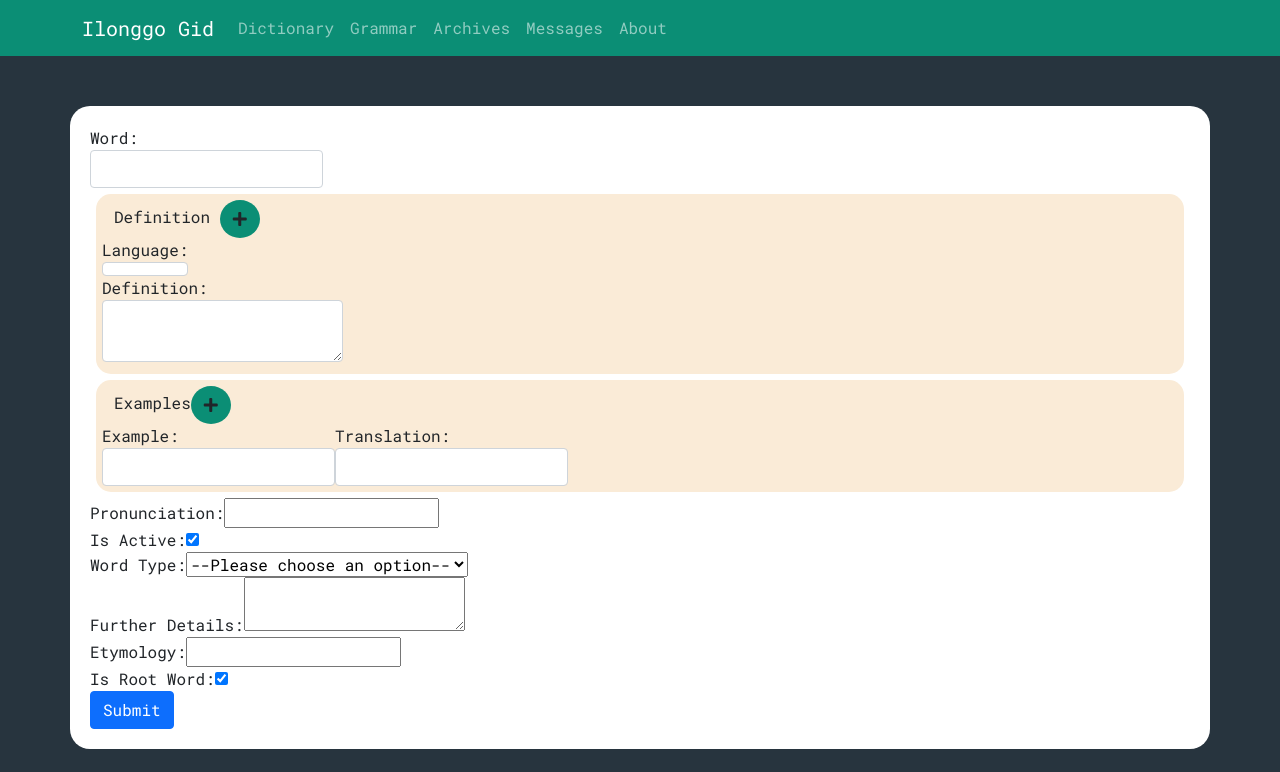
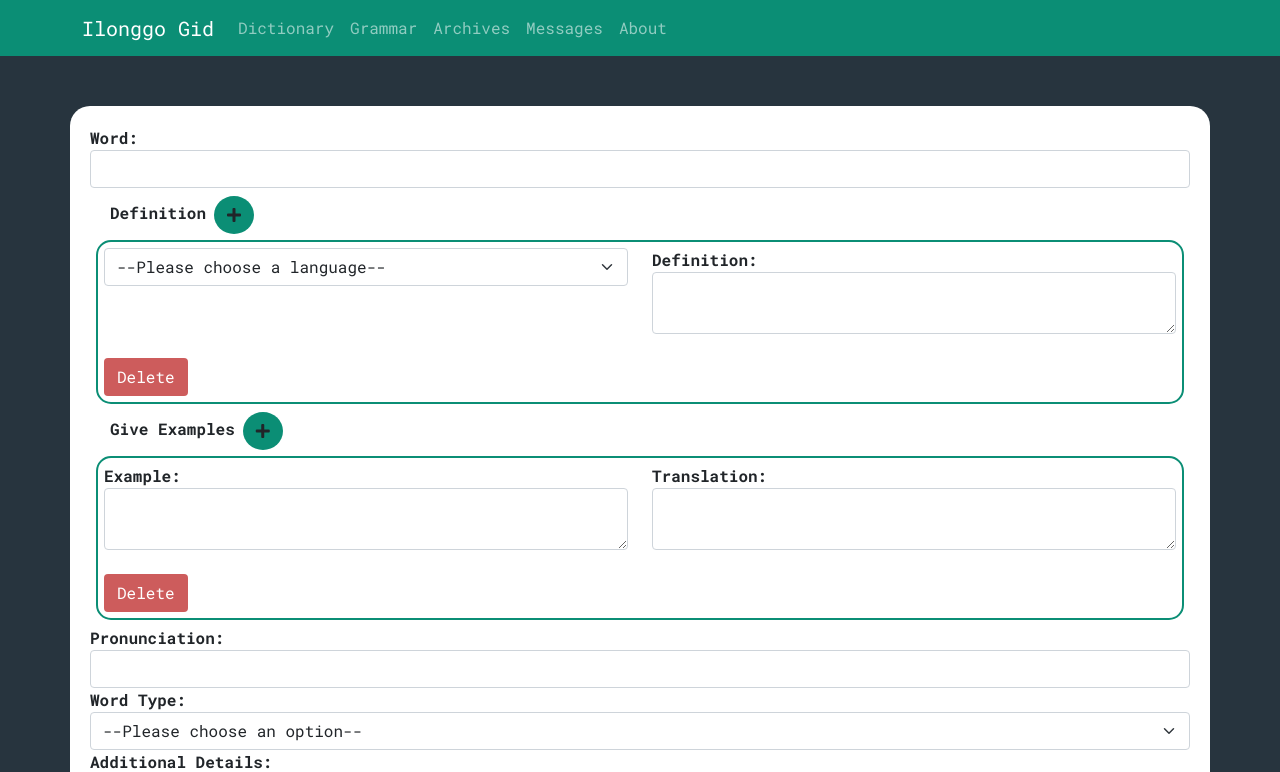
Before and after one commit to jdevc20/IlonggoGid, a React (Vite) app: page /dictionarycontribute in a window 1280 px wide. Shown: the top 772 px of the page. Built offline with nearby package versions, Linux system fonts and the light colour scheme.

Commit message:
[*] Form Added

```diff
--- a/src/App.css
+++ b/src/App.css
@@ -158,7 +158,7 @@ body {
 }
 
 .definition {
-    background-color:antiquewhite;
+    border: solid 2px var(--primary-color);
     margin: 6px;
     padding: 6px;
     border-radius: 15px;
@@ -170,7 +170,7 @@ body {
 }
 
 .examples {
-    background-color: antiquewhite;
+    border: solid 2px var(--primary-color);
     margin: 6px;
     padding: 6px;
     border-radius: 15px;
@@ -180,6 +180,11 @@ body {
     background-color: var(--primary-color);
     border-radius: 50%;
 
+}
+
+.btn-delete{
+    background-color: indianred;
+    color: white;
 }
 
 .loadingContainer {
@@ -314,3 +319,11 @@ p {
     font-size: smaller;
     color: slategray;
 }
+
+label {
+    font-weight: bold;
+}
+
+.full-width-textarea {
+    width: 100%;
+}
--- a/src/components/WordDetail.jsx
+++ b/src/components/WordDetail.jsx
@@ -38,7 +38,7 @@ const WordDetail = ({ word, onBack }) => {
                         <i className="fa fa-volume-up" aria-hidden="true"></i> Speak
                     </button>
                 </div>
-                <h4>Definitions:</h4>
+                <label>Definitions:</label>
                 <ul>
                     {word.definitions.map((definition, index) => (
                         <li key={index}>
@@ -47,7 +47,7 @@ const WordDetail = ({ word, onBack }) => {
                         </li>
                     ))}
                 </ul>
-                <h4>Examples:</h4>
+                <label>Examples:</label>
                 <ul>
                     {word.examples.map((example, index) => (
                         <li key={index}>
--- a/src/pages/WordForm.jsx
+++ b/src/pages/WordForm.jsx
@@ -5,98 +5,145 @@ const WordForm = ({ onSubmit }) => {
     const [definitions, setDefinitions] = useState([{ language: '', definition: '' }]);
     const [examples, setExamples] = useState([{ example: '', translation: '' }]);
     const [pronunciation, setPronunciation] = useState('');
-    const [isActive, setIsActive] = useState(true);
+    const [isActive] = useState(false); // isActive is disabled for editing
     const [wordType, setWordType] = useState('');
     const [furtherDetails, setFurtherDetails] = useState('');
     const [etymology, setEtymology] = useState('');
     const [isRootWord, setIsRootWord] = useState(true);
-    // Add other states as needed
 
     const handleAddDefinition = () => {
-        setDefinitions([...definitions, { language: '', definition: '' }]);
+        setDefinitions(prevState => [...prevState, { language: '', definition: '' }]);
     };
 
     const handleAddExample = () => {
-        setExamples([...examples, { example: '', translation: '' }]);
+        setExamples(prevState => [...prevState, { example: '', translation: '' }]);
     };
 
-    // Add other handlers as needed
+    const handleSubmit = async (event) => {
+        event.preventDefault();
+        try {
+            const response = await fetch('https://ilonggogid-api.onrender.com/dictionary/words', {
+                method: 'POST',
+                headers: {
+                    'Content-Type': 'application/json'
+                },
+                body: JSON.stringify({ word, definitions, examples, pronunciation, isActive, wordType, furtherDetails, etymology, isRootWord })
+            });
+            if (!response.ok) {
+                throw new Error('Failed to submit form');
+            }
+            // If submission is successful, you can handle the response here
+            console.log('Form submitted successfully');
+            // Optionally, you can reset the form fields
+            setWord('');
+            setDefinitions([{ language: '', definition: '' }]);
+            setExamples([{ example: '', translation: '' }]);
+            setPronunciation('');
+            setWordType('');
+            setFurtherDetails('');
+            setEtymology('');
+            setIsRootWord(true);
+            alert("Successfully Submitted Entry");
+        } catch (error) {
+            console.error('Error submitting form:', error.message);
+        }
+    };
 
-    const handleSubmit = (event) => {
-        event.preventDefault();
-        onSubmit({ word, definitions, examples, pronunciation, isActive, wordType, furtherDetails, etymology, isRootWord /* Add other fields as needed */ });
+
+    const handleDeleteExample = (index) => {
+        setExamples(prevState => {
+            const newExamples = [...prevState];
+            newExamples.splice(index, 1);
+            return newExamples;
+        });
+    };
+
+    const handleDeleteDefinition = (index) => {
+        setDefinitions(prevState => {
+            const newDefinitions = [...prevState];
+            newDefinitions.splice(index, 1);
+            return newDefinitions;
+        });
     };
 
     return (
         <form className="container form-container" onSubmit={handleSubmit}>
-            <label>
-                Word:
-                <input className="form-control" type="text" value={word} onChange={(e) => setWord(e.target.value)} required />
-            </label>
+            <div>
+                <label htmlFor="wordInput">Word:</label>
+                <input id="wordInput" className="form-control" type="text" value={word} onChange={(e) => setWord(e.target.value)} required />
+            </div>
+
+            <div className="container mt-2">
+                <label className="mx-2">Definition</label>
+                <button className="btn btn-add" type="button" onClick={handleAddDefinition}><i className="fa fa-plus" aria-hidden="true"></i></button>
+            </div>
             {definitions.map((def, index) => (
                 <div className="definition" key={index}>
-                    <div className="container">
-                        <span>Definition</span> <button className="btn btn-add" type="button" onClick={handleAddDefinition}><i class="fa fa-plus" aria-hidden="true"></i></button>
+                    <div className="row">
+                        <div className="col">
+                            <select id={`languageInput-${index}`} className="form-select" value={def.language} onChange={(e) => setDefinitions(prevState => {
+                                const newDefinitions = [...prevState];
+                                newDefinitions[index].language = e.target.value;
+                                return newDefinitions;
+                            })} required>
+                                <option value="">--Please choose a language--</option>
+                                <option value="Hiligaynon">Hiligaynon</option>
+                                <option value="English">English</option>
+                                <option value="Kinaray-a">Kinaray-a</option>
+                            </select>
+
+                        </div>
+                        <div className="col">
+                            <label htmlFor={`definitionInput-${index}`}>Definition:</label>
+                            <textarea id={`definitionInput-${index}`} className="form-control" type="text" value={def.definition} onChange={(e) => setDefinitions(prevState => {
+                                const newDefinitions = [...prevState];
+                                newDefinitions[index].definition = e.target.value;
+                                return newDefinitions;
+                            })} required />
+                        </div>
                     </div>
-
-                    <label>
-                        Language:
-                        <inpu className="form-control" type="text" value={def.language} onChange={(e) => {
-                            const newDefinitions = [...definitions];
-                            newDefinitions[index].language = e.target.value;
-                            setDefinitions(newDefinitions);
-                        }} required />
-                    </label>
                     <br />
-                    <label>
-                        Definition:
-                        <textarea className="form-control" type="text" value={def.definition} onChange={(e) => {
-                            const newDefinitions = [...definitions];
-                            newDefinitions[index].definition = e.target.value;
-                            setDefinitions(newDefinitions);
-                        }} required />
-                    </label>
+                    <button className="btn btn-delete" type="button" onClick={() => handleDeleteDefinition(index)}>Delete</button>
                 </div>
             ))}
 
+            <div className="container mt-2">
+                <label className="mx-2">Give Examples</label>
+                <button className="btn btn-add" type="button" onClick={handleAddExample}><i className="fa fa-plus" aria-hidden="true"></i></button>
+            </div>
             {examples.map((ex, index) => (
                 <div className="examples" key={index}>
-                    <div className="container">
-                        <span>Examples</span>
-                        <button className="btn btn-add" type="button" onClick={handleAddExample}><i class="fa fa-plus" aria-hidden="true"></i></button>
+                    <div className="row">
+                        <div className="col">
+                            <label htmlFor={`exampleInput-${index}`}>Example:</label>
+                            <textarea id={`exampleInput-${index}`} className="form-control full-width-textarea" type="text" value={ex.example} onChange={(e) => setExamples(prevState => {
+                                const newExamples = [...prevState];
+                                newExamples[index].example = e.target.value;
+                                return newExamples;
+                            })} required />
+                        </div>
+                        <div className="col">
+                            <label htmlFor={`translationInput-${index}`}>Translation:</label>
+                            <textarea id={`translationInput-${index}`} className="form-control full-width-textarea" type="text" value={ex.translation} onChange={(e) => setExamples(prevState => {
+                                const newExamples = [...prevState];
+                                newExamples[index].translation = e.target.value;
+                                return newExamples;
+                            })} required />
+                        </div>
                     </div>
-                    <label>
-                        Example:
-                        <input className="form-control" type="text" value={ex.example} onChange={(e) => {
-                            const newExamples = [...examples];
-                            newExamples[index].example = e.target.value;
-                            setExamples(newExamples);
-                        }} required />
-                    </label>
-                    <label>
-                        Translation:
-                        <input className="form-control" type="text" value={ex.translation} onChange={(e) => {
-                            const newExamples = [...examples];
-                            newExamples[index].translation = e.target.value;
-                            setExamples(newExamples);
-                        }} required />
-                    </label>
+                    <br />
+                    <button className="btn btn-delete" type="button" onClick={() => handleDeleteExample(index)}>Delete</button>
                 </div>
             ))}
 
-            <label>
-                Pronunciation:
-                <input type="text" value={pronunciation} onChange={(e) => setPronunciation(e.target.value)} />
-            </label>
-            <br/>
-            <label>
-                Is Active:
-                <input type="checkbox" checked={isActive} onChange={(e) => setIsActive(e.target.checked)} />
-            </label>
-            <br />
-            <label>
-                Word Type:
-                <select value={wordType} onChange={(e) => setWordType(e.target.value)}>
+            <div>
+                <label htmlFor="pronunciationInput">Pronunciation:</label>
+                <input id="pronunciationInput" className="form-control" type="text" value={pronunciation} onChange={(e) => setPronunciation(e.target.value)} />
+            </div>
+
+            <div>
+                <label htmlFor="wordTypeInput">Word Type:</label>
+                <select id="wordTypeInput" className="form-select" value={wordType} onChange={(e) => setWordType(e.target.value)}>
                     <option value="">--Please choose an option--</option>
                     <option value="noun">Noun</option>
                     <option value="verb">Verb</option>
@@ -107,22 +154,28 @@ const WordForm = ({ onSubmit }) => {
                     <option value="conjunction">Conjunction</option>
                     <option value="interjection">Interjection</option>
                 </select>
-            </label>
-            <br />
-            <label>
-                Further Details:
-                <textarea value={furtherDetails} onChange={(e) => setFurtherDetails(e.target.value)} />
-            </label>
-            <br />
-            <label>
-                Etymology:
-                <input type="text" value={etymology} onChange={(e) => setEtymology(e.target.value)} />
-            </label>
-            <br />
-            <label>
-                Is Root Word:
-                <input type="checkbox" checked={isRootWord} onChange={(e) => setIsRootWord(e.target.checked)} />
-            </label>
+            </div>
+
+            <div>
+                <label htmlFor="furtherDetailsInput">Additional Details:</label><br />
+                <textarea id="furtherDetailsInput" value={furtherDetails} onChange={(e) => setFurtherDetails(e.target.value)} />
+            </div>
+
+            <div>
+                <label htmlFor="etymologyInput">Etymology:</label>
+                <input id="etymologyInput" type="text" value={etymology} onChange={(e) => setEtymology(e.target.value)} />
+            </div>
+
+            <div>
+                <label htmlFor="isRootWordInput">Is Root Word:</label>
+                <input id="isRootWordInput" type="checkbox" checked={isRootWord} onChange={(e) => setIsRootWord(e.target.checked)} />
+            </div>
+
+            <div>
+                <label htmlFor="isActiveInput">Is Active:</label>
+                <input id="isActiveInput" type="checkbox" checked={isActive} disabled />
+            </div>
+
             <br />
             <button className="btn btn-primary" type="submit">Submit</button>
         </form>
```
